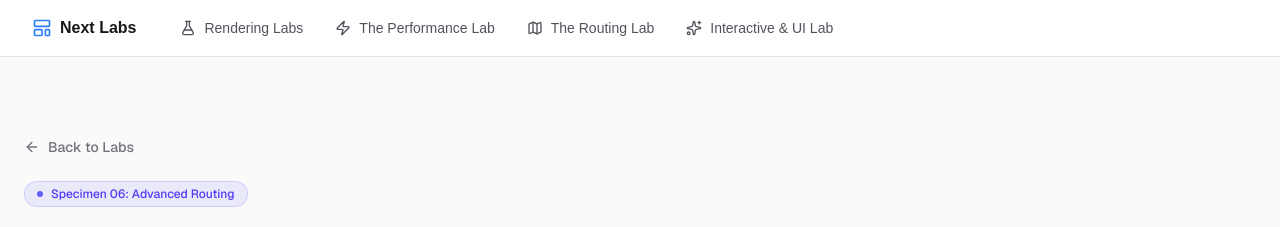
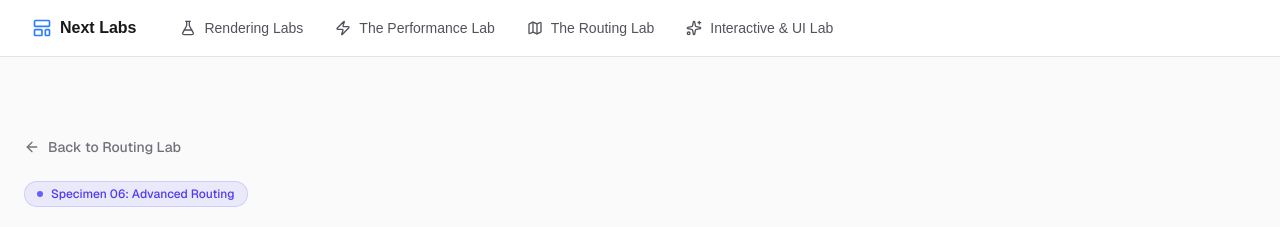
Before and after one commit to harsh-bhadana/next-labs, a Next.js app: page /routing-lab/modal-gallery in a window 1280 px wide. Shown: the top 227 px of the page. Built offline with nearby package versions, Linux system fonts and the light colour scheme; what @heroui/react would draw is missing.

Commit message:
feat: implement modal gallery specimen with parallel and intercepting routes and update feature roadmap

```diff
--- a/app/routing-lab/modal-gallery/page.tsx
+++ b/app/routing-lab/modal-gallery/page.tsx
@@ -9,11 +9,11 @@ export default function RoutingLabPage() {
       {/* Header */}
       <header className="flex flex-col gap-6">
         <Link
-          href="/"
+          href="/routing-lab"
           className="group flex w-fit items-center gap-2 text-sm font-medium text-zinc-500 hover:text-zinc-900 dark:hover:text-zinc-100 transition-colors"
         >
           <ArrowLeft className="w-4 h-4 transition-transform group-hover:-translate-x-1" />
-          Back to Labs
+          Back to Routing Lab
         </Link>
 
         <div className="flex flex-col gap-4">
@@ -42,7 +42,7 @@ export default function RoutingLabPage() {
         {photos.map((photo) => (
           <Link
             key={photo.id}
-            href={`/routing-lab/photo/${photo.id}`}
+            href={`/routing-lab/modal-gallery/photo/${photo.id}`}
             scroll={false}
             className="group relative aspect-[4/5] overflow-hidden rounded-3xl bg-zinc-100 dark:bg-zinc-900 border border-zinc-200 dark:border-zinc-800 transition-all hover:shadow-2xl hover:shadow-indigo-500/10"
           >
--- a/app/routing-lab/modal-gallery/photo/[id]/page.tsx
+++ b/app/routing-lab/modal-gallery/photo/[id]/page.tsx
@@ -21,7 +21,7 @@ export default async function PhotoPage({
       <div className="w-full max-w-5xl flex flex-col gap-12">
         {/* Navigation */}
         <Link
-          href="/routing-lab"
+          href="/routing-lab/modal-gallery"
           className="group flex w-fit items-center gap-2 text-sm font-medium text-zinc-500 hover:text-zinc-900 dark:hover:text-zinc-100 transition-colors"
         >
           <ArrowLeft className="w-4 h-4 transition-transform group-hover:-translate-x-1" />
```
